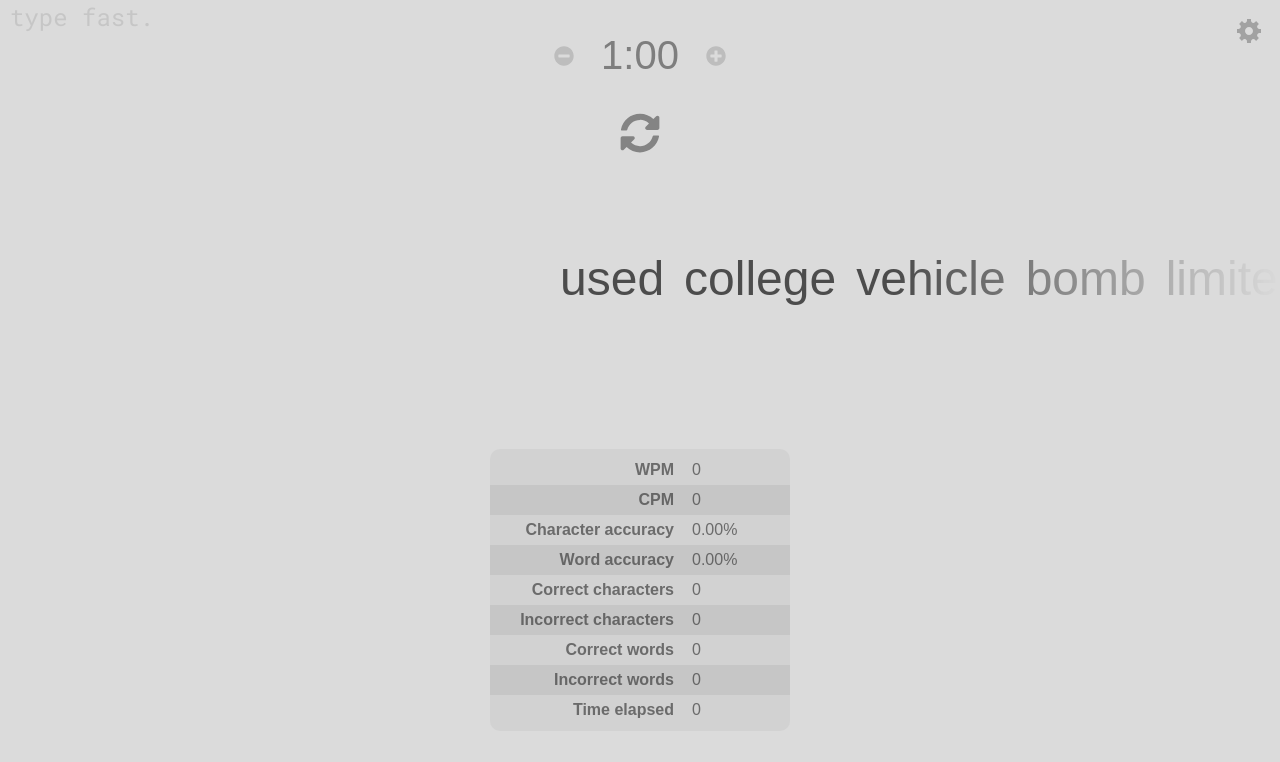
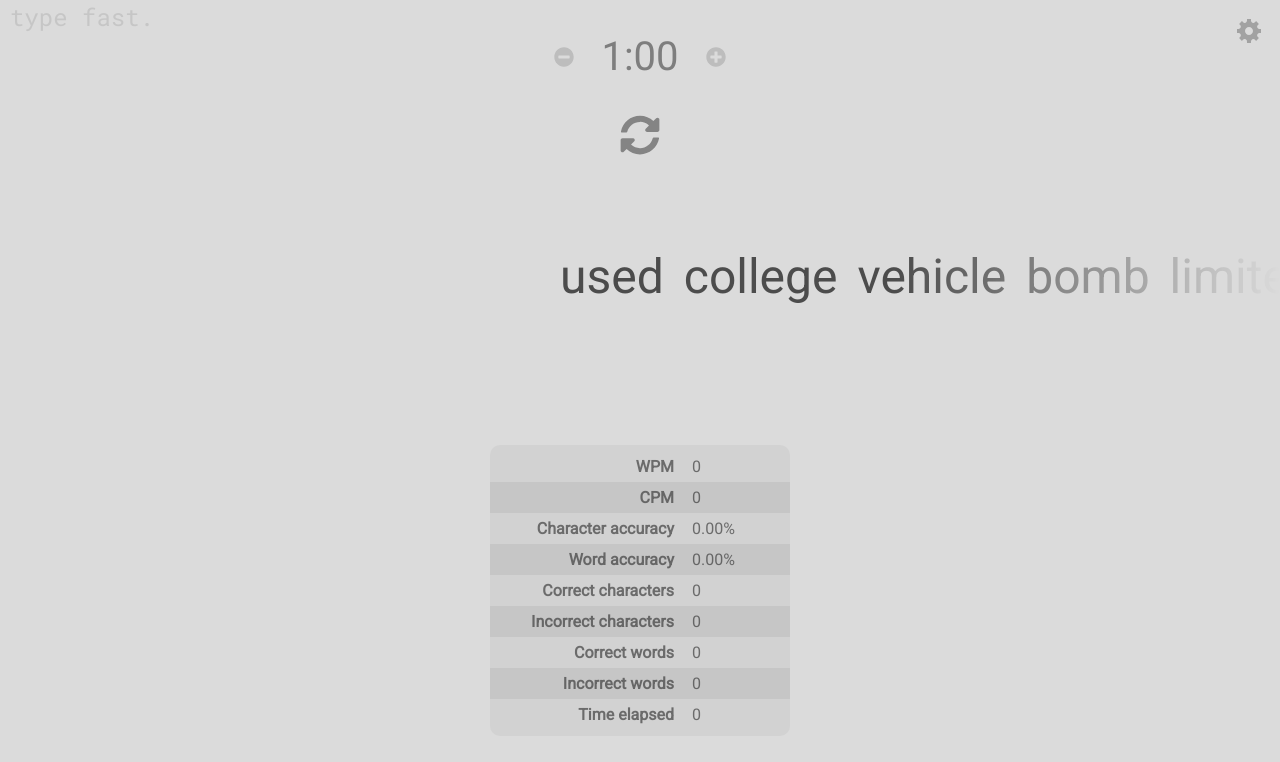
Before and after one commit to CasperVerswijvelt/TypeFast, an Angular app: page / in a window 1280 px wide. Shown: the top 762 px of the page. Built offline with nearby package versions, Linux system fonts and the light colour scheme.

Commit message:
Set roboto font

```diff
--- a/src/index.html
+++ b/src/index.html
@@ -24,6 +24,7 @@
       href="https://fonts.googleapis.com/css2?family=Roboto+Mono&display=swap"
       rel="stylesheet"
     />
+    <link href="https://fonts.googleapis.com/css2?family=Roboto&display=swap" rel="stylesheet">
   </head>
 
   <body id="body">
--- a/src/styles.scss
+++ b/src/styles.scss
@@ -3,7 +3,7 @@ body {
 }
 
 * {
-  font-family: sans-serif;
+  font-family: Roboto, sans-serif;
 }
 
 html,
```
